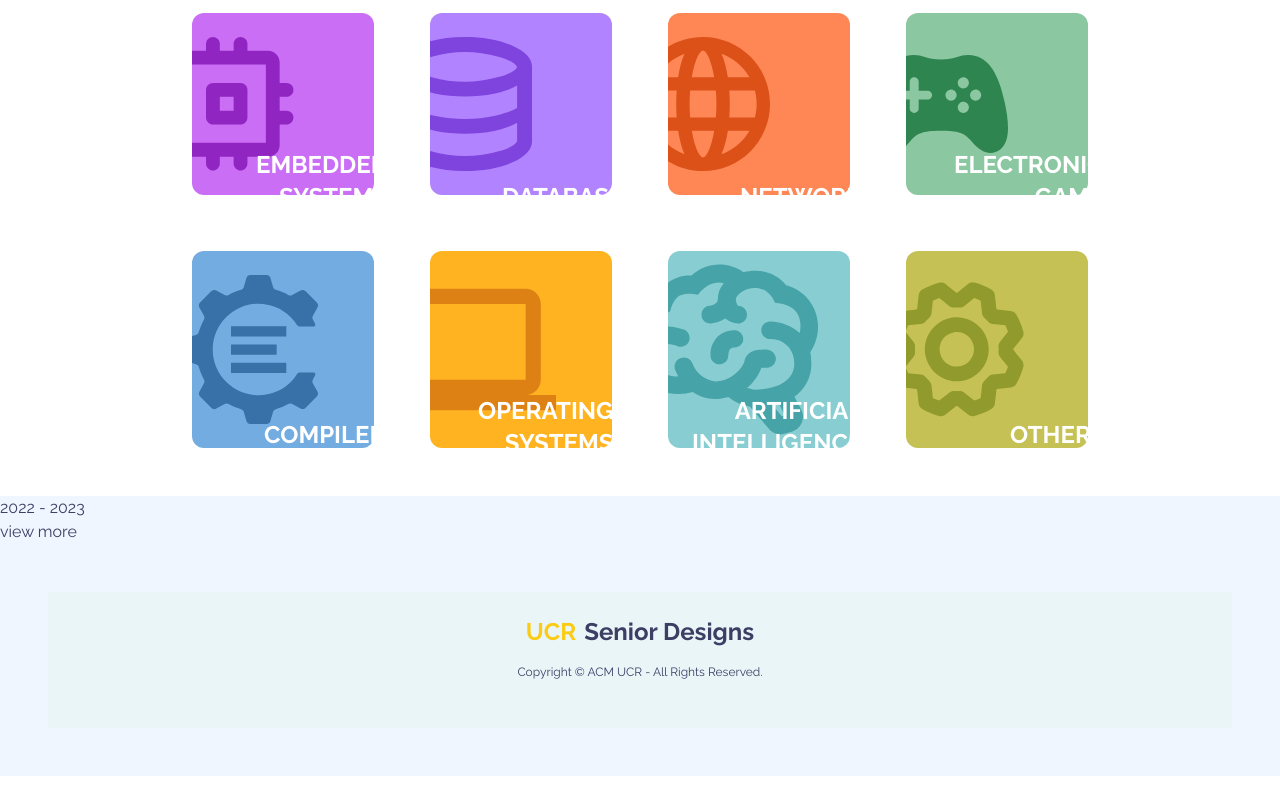
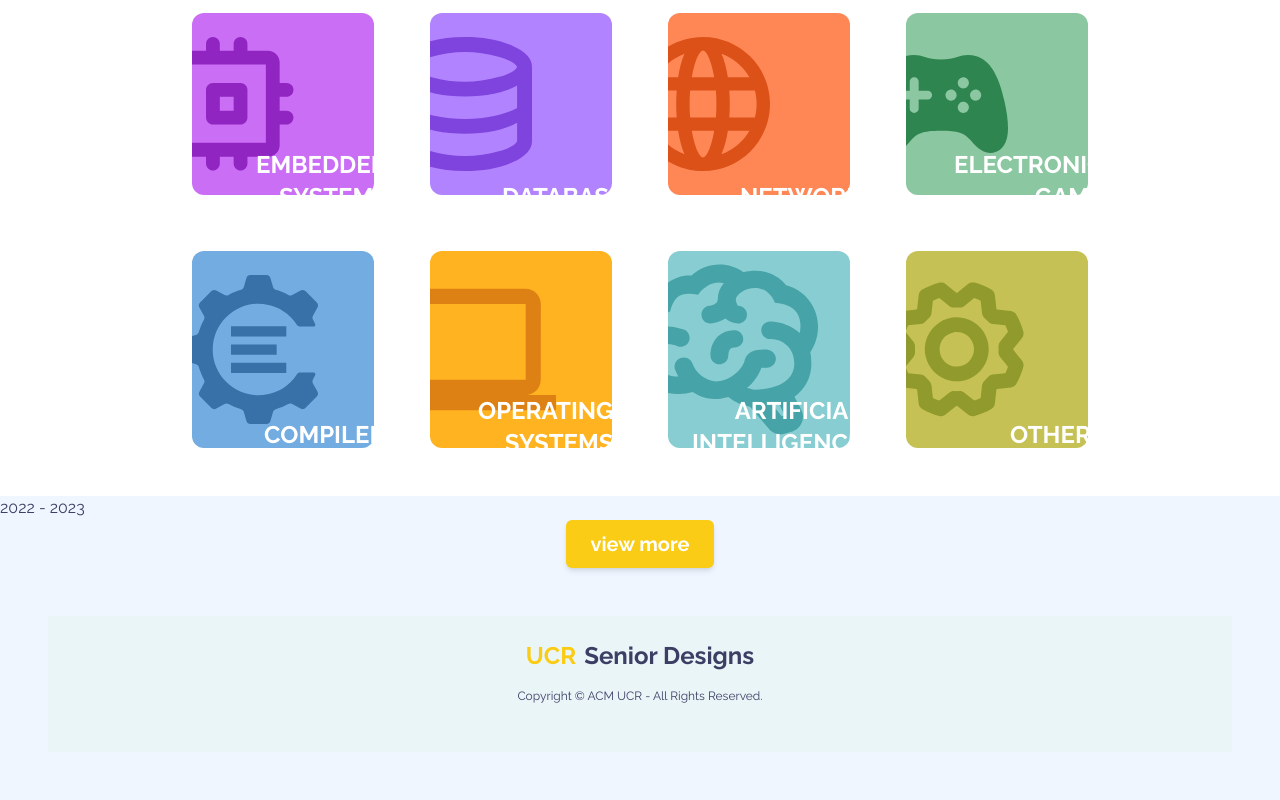
Before and after one commit to acm-ucr/senior-design-website, a Next.js app: page / in a window 1280 px wide. Shown: the part 591-1391 px from the top of the page. Before the commit the page ends 1367 px from the top, so only its background shows below. Built offline with nearby package versions, Linux system fonts and the light colour scheme.

Commit message:
view more component

```diff
--- a/src/components/ViewMore.jsx
+++ b/src/components/ViewMore.jsx
@@ -1,5 +1,16 @@
+import React from "react";
+import Link from "next/link";
+
 const ViewMore = () => {
-  return <div>view more</div>;
+  return (
+
+    <div className="mx-auto w-35  text-center px-6 py-2.5 bg-yellow-400 font-bold text-xl rounded shadow-md hover:bg-yellow-500 hover:shadow-lg focus:outline-none focus:shadow-outline">
+      {" "}
+      <Link href="/projects" className="no-underline text-white">
+        view more
+      </Link>
+    </div>
+  );
 };
 
 export default ViewMore;
```
